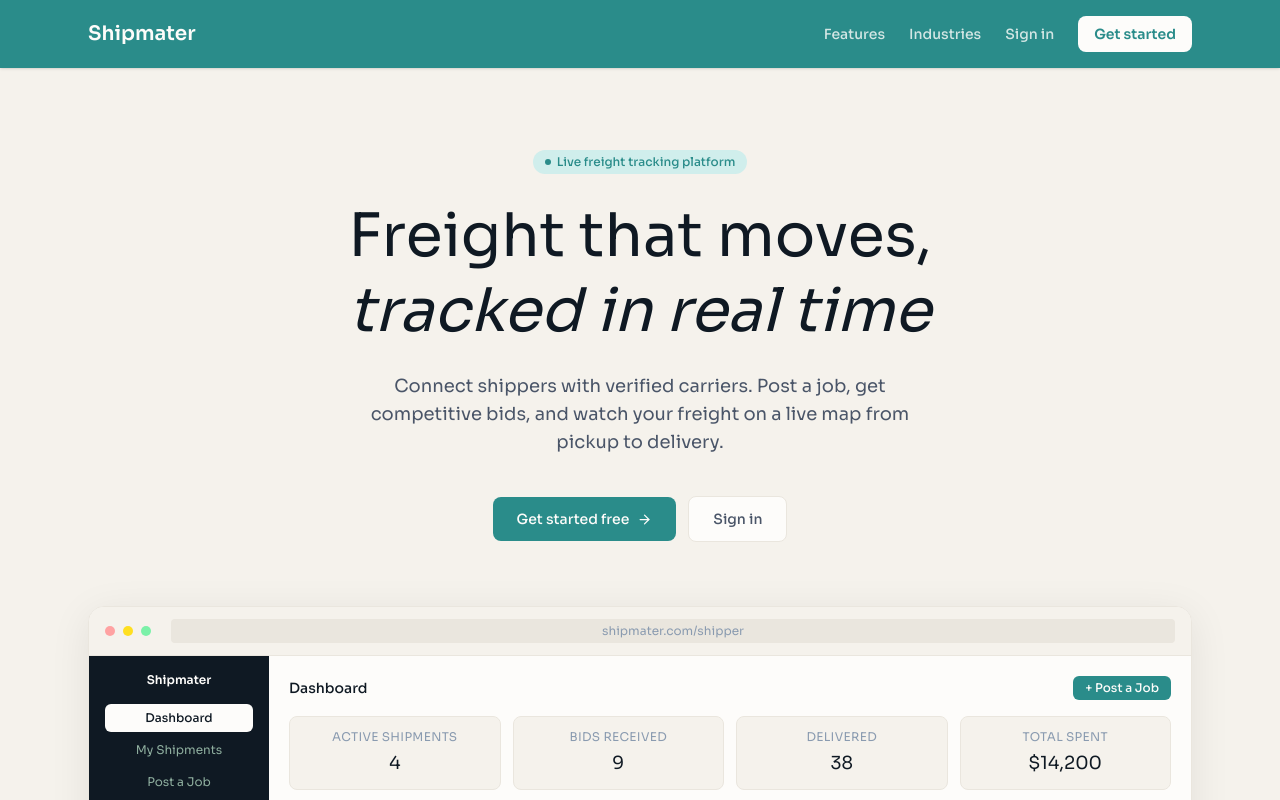
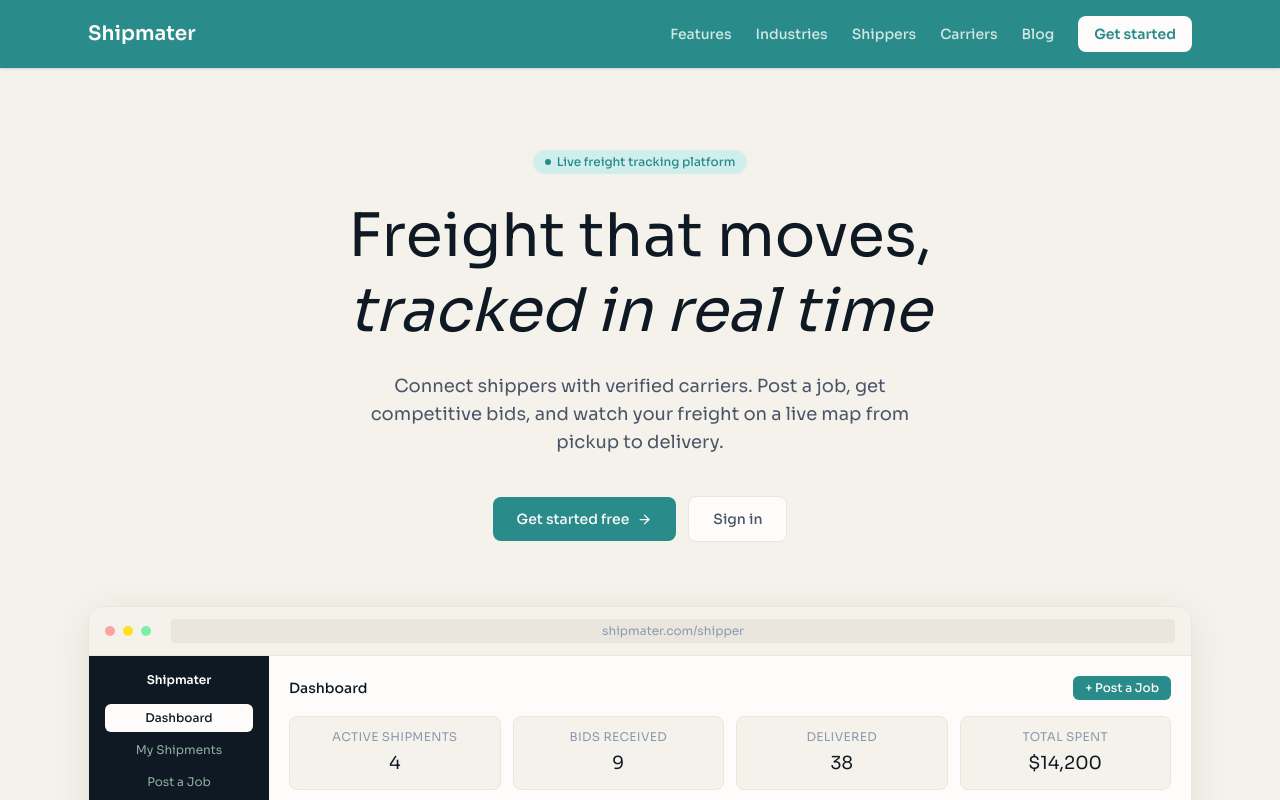
Before and after one commit to fxepro/shipmaterRE, a Next.js app: page / in a window 1280 px wide. Shown: the top 800 px of the page. Built offline with nearby package versions, Linux system fonts and the light colour scheme.

Commit message:
Nav: replace Sign in with Shippers, Carriers, Blog links

```diff
--- a/components/layout/Header.tsx
+++ b/components/layout/Header.tsx
@@ -15,7 +15,9 @@ export function Header() {
         <nav className="flex items-center gap-6">
           <Link href="/features"   className="hidden sm:block text-sm font-medium text-white/80 hover:text-white transition-colors">Features</Link>
           <Link href="/industries" className="hidden sm:block text-sm font-medium text-white/80 hover:text-white transition-colors">Industries</Link>
-          <Link href="/login"      className="text-sm font-medium text-white/80 hover:text-white transition-colors">Sign in</Link>
+          <Link href="/shippers"   className="hidden md:block text-sm font-medium text-white/80 hover:text-white transition-colors">Shippers</Link>
+          <Link href="/carriers"   className="hidden md:block text-sm font-medium text-white/80 hover:text-white transition-colors">Carriers</Link>
+          <Link href="/blog"       className="hidden md:block text-sm font-medium text-white/80 hover:text-white transition-colors">Blog</Link>
           <Link href="/register"   className="rounded-lg bg-white px-4 py-2 text-sm font-semibold text-[var(--color-teal)] hover:bg-[var(--color-teal-pale)] transition-colors">
             Get started
           </Link>
```
